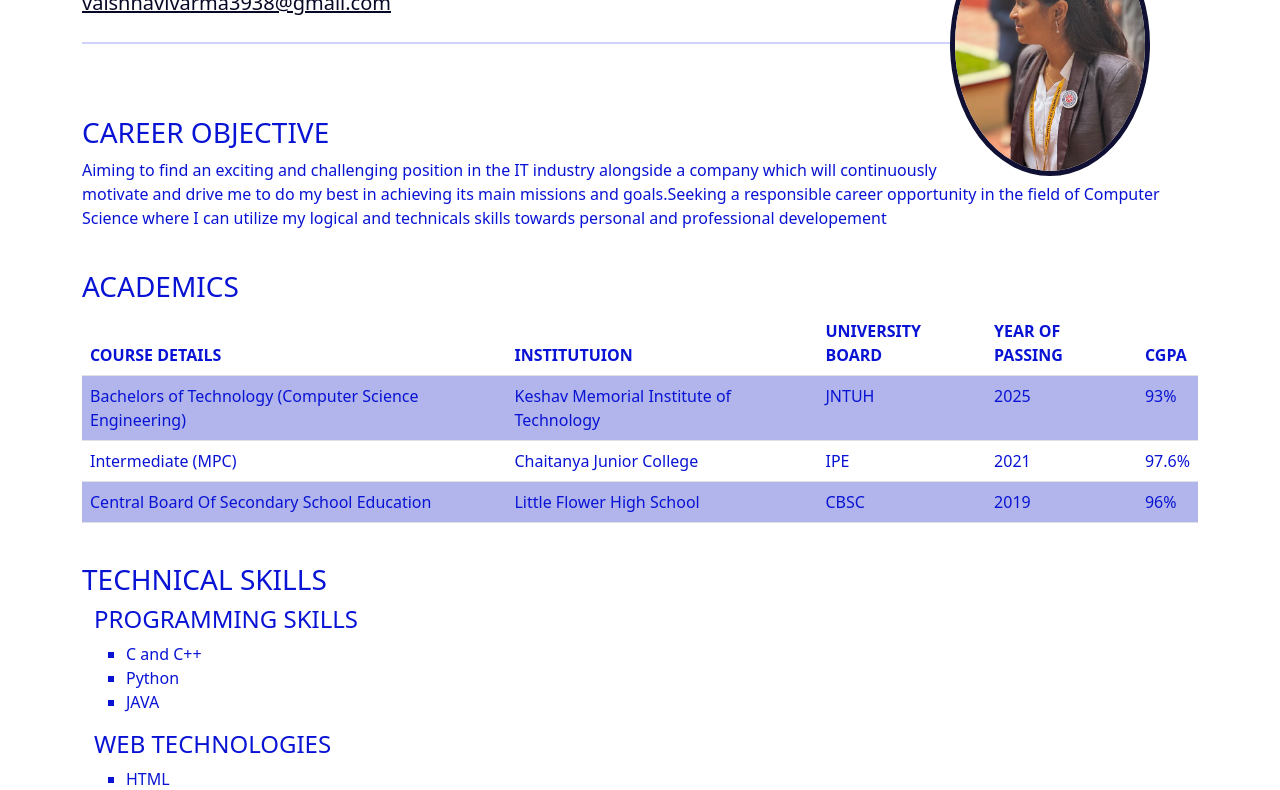
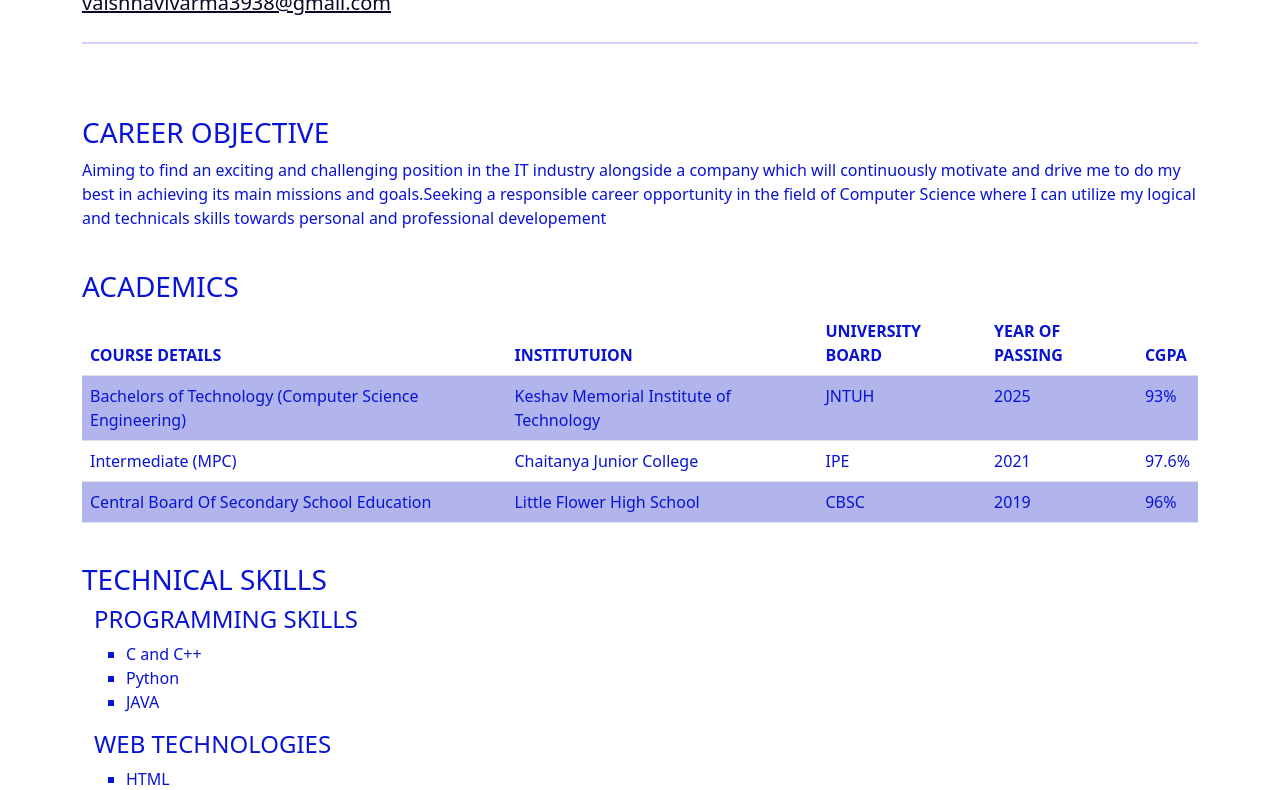
Before and after one commit to varma3005/portfolio, a plain HTML site: page index.html in a window 1280 px wide. Shown: the part 204-994 px from the top of the page. Drawn offline with nearby package versions, Linux system fonts and the light colour scheme; files whose address does not match are found by name.

Commit message:
Update index.html

```diff
--- a/index.html
+++ b/index.html
@@ -46,7 +46,7 @@
       </nav>
 
       <div class="jumbotron mt-3 container">
-        <img class=" me-5 float-end rounded-circle" width="200px" src="C:\Users\B. Vaishnavi Varma\OneDrive\Desktop\bootstrap\profile.jpeg" alt="VAISHNAVI VARMA"
+        <img class=" me-5 float-end rounded-circle" width="200px" src="profile.jpg" alt="VAISHNAVI VARMA"
             style="border:5px solid;border-color:#0f1033;">
         <h1 class="display-4" style="font-weight: 400;">B VAISHNAVI VARMA</h1>
         <p class="lead"><a style="color: #070825;"
```
